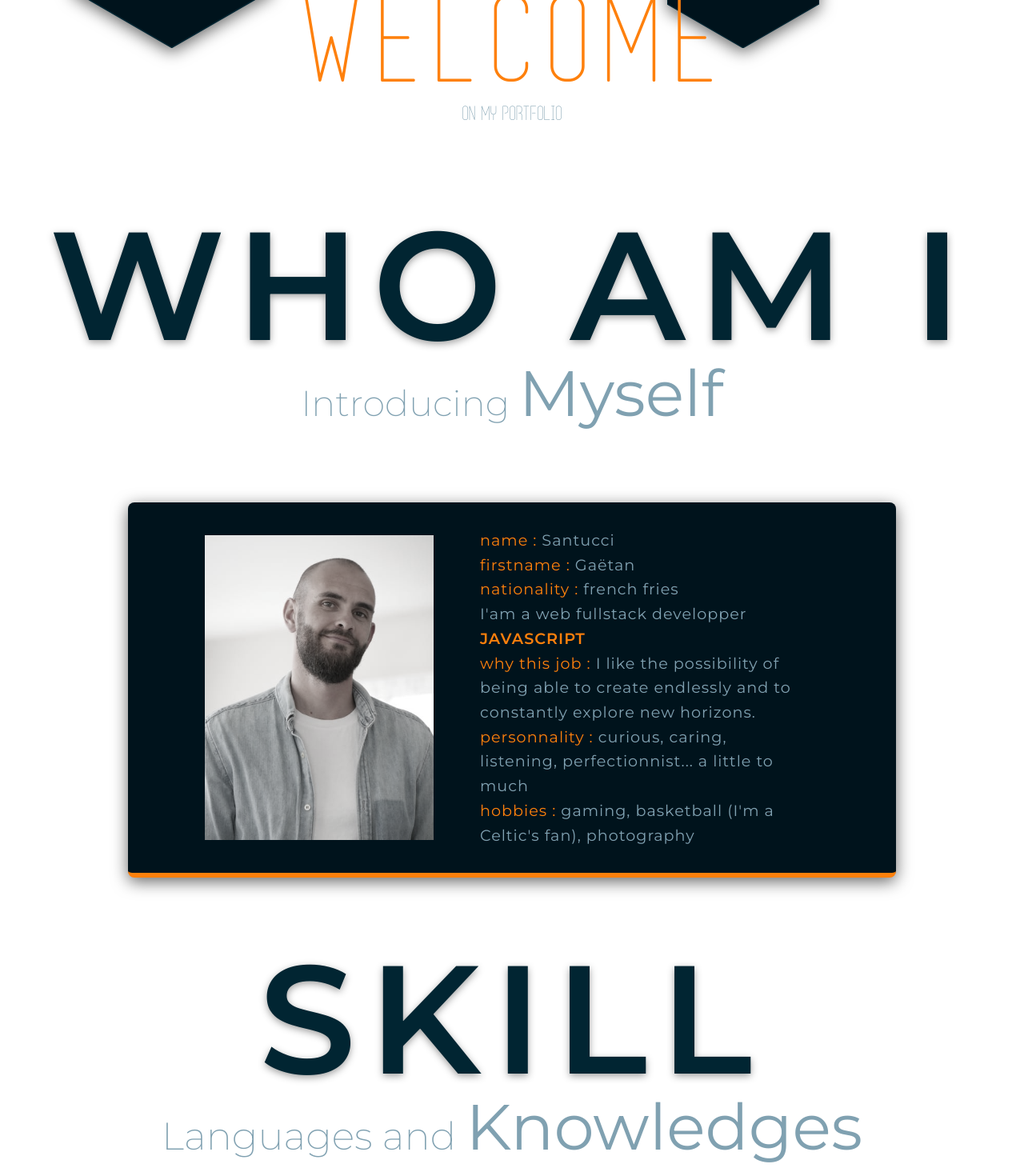
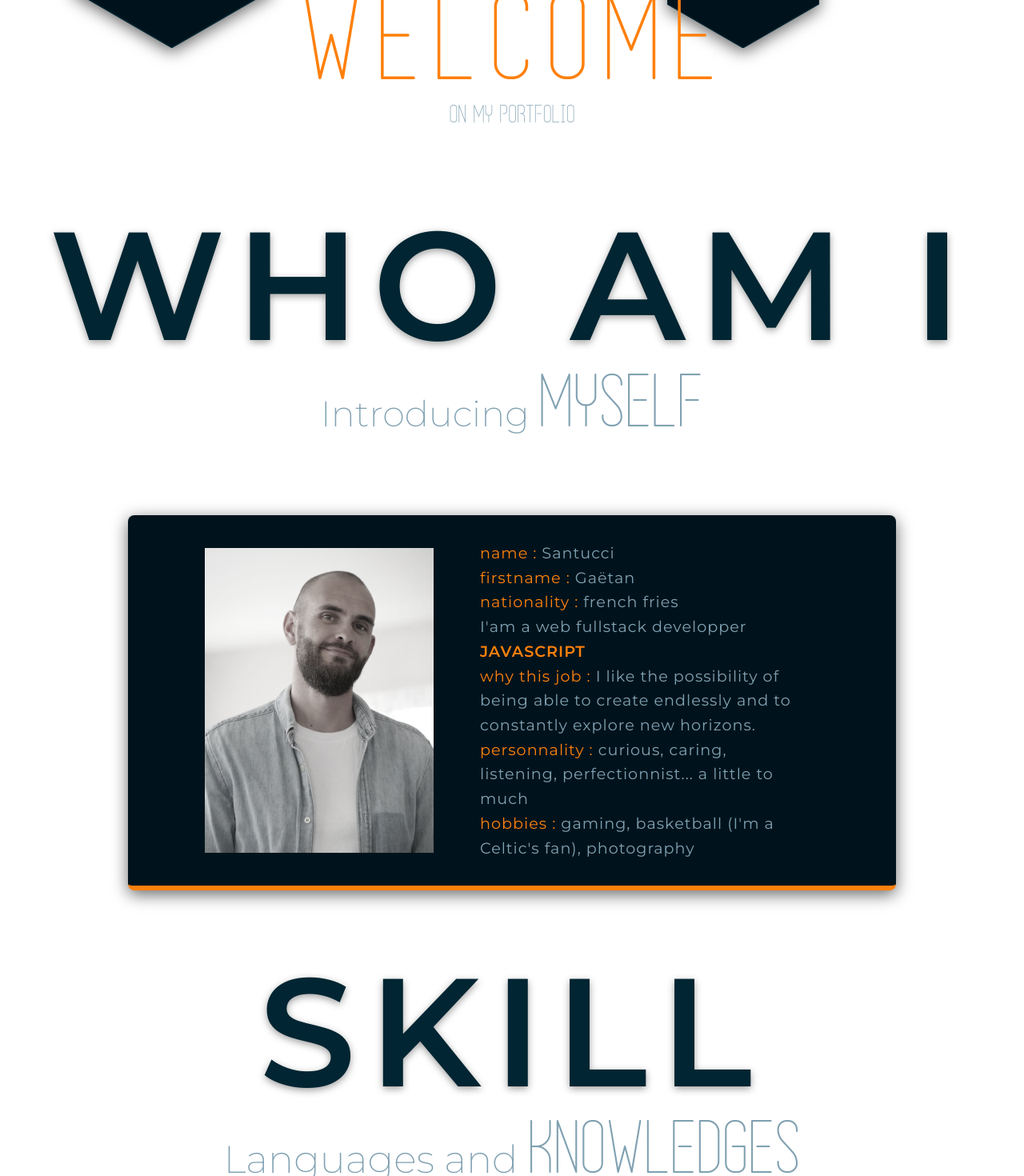
Before and after one commit to GaetanSantucci/portfolio, a Next.js app: page / in a window 1280 px wide. Shown: the part 620-2090 px from the top of the page at 80% size. Built offline with nearby package versions, Linux system fonts and the light colour scheme.

Commit message:
:boom: update SEO + font

```diff
--- a/components/Header/header.scss
+++ b/components/Header/header.scss
@@ -12,6 +12,7 @@
   font-family: var(--fontTitle);
 
   &__title {
+    z-index: 3;
     margin-top: 3rem;
     font-size: 3rem;
     color: vars.$primaryLight;
@@ -19,7 +20,7 @@
   }
 
   &__letter {
-    z-index: 3;
+    z-index: 999;
     display: flex;
     flex-wrap: nowrap;
     font-size: 10rem;
@@ -42,7 +43,7 @@
   & > p {
     z-index: 999;
     color: vars.$primaryLight;
-    font-size: 1.6rem;
+    font-size: 2rem;
   }
 }
 
--- a/components/Presentation/presentation.scss
+++ b/components/Presentation/presentation.scss
@@ -29,7 +29,8 @@
   }
 
   &__myself {
-    font-size: 5rem;
+    font-size: 6rem;
+    font-family: var(--fontTitle);
     font-weight: 500;
   }
 
@@ -142,7 +143,6 @@
       font-size: 3rem;
       color: vars.$flashColor;
       letter-spacing: 2px;
-      font-family: var(--fontTitle);
     }
 
     &__card {
--- a/components/Project/project.scss
+++ b/components/Project/project.scss
@@ -27,6 +27,13 @@
     right: 25%;
     font-size: 2.8rem;
     font-weight: 300;
+  }
+
+  &__effect {
+    font-size: 6rem;
+    font-family: var(--fontTitle);
+    color: vars.$flashColor;
+    letter-spacing: 2px;
   }
 
   &__card {
@@ -156,9 +163,6 @@
 
     &__effect {
       font-size: 3rem;
-      font-family: var(--fontTitle);
-      color: vars.$flashColor;
-      letter-spacing: 2px;
     }
 
     &__card {
--- a/components/Skill/skill.scss
+++ b/components/Skill/skill.scss
@@ -30,7 +30,8 @@
   }
 
   &__knowledges {
-    font-size: 5rem;
+    font-size: 6rem;
+    font-family: var(--fontTitle);
     font-weight: 500;
   }
 }
```
